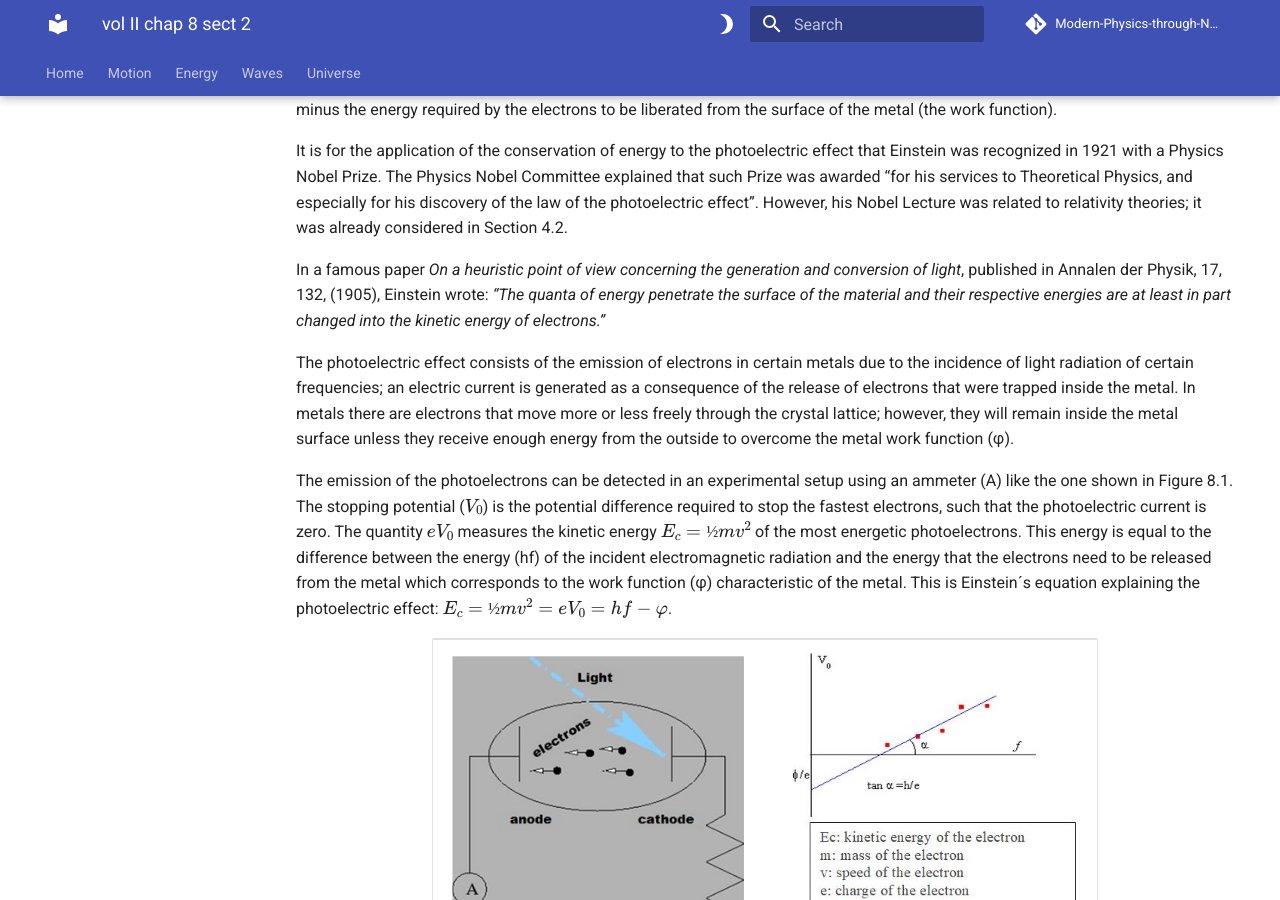
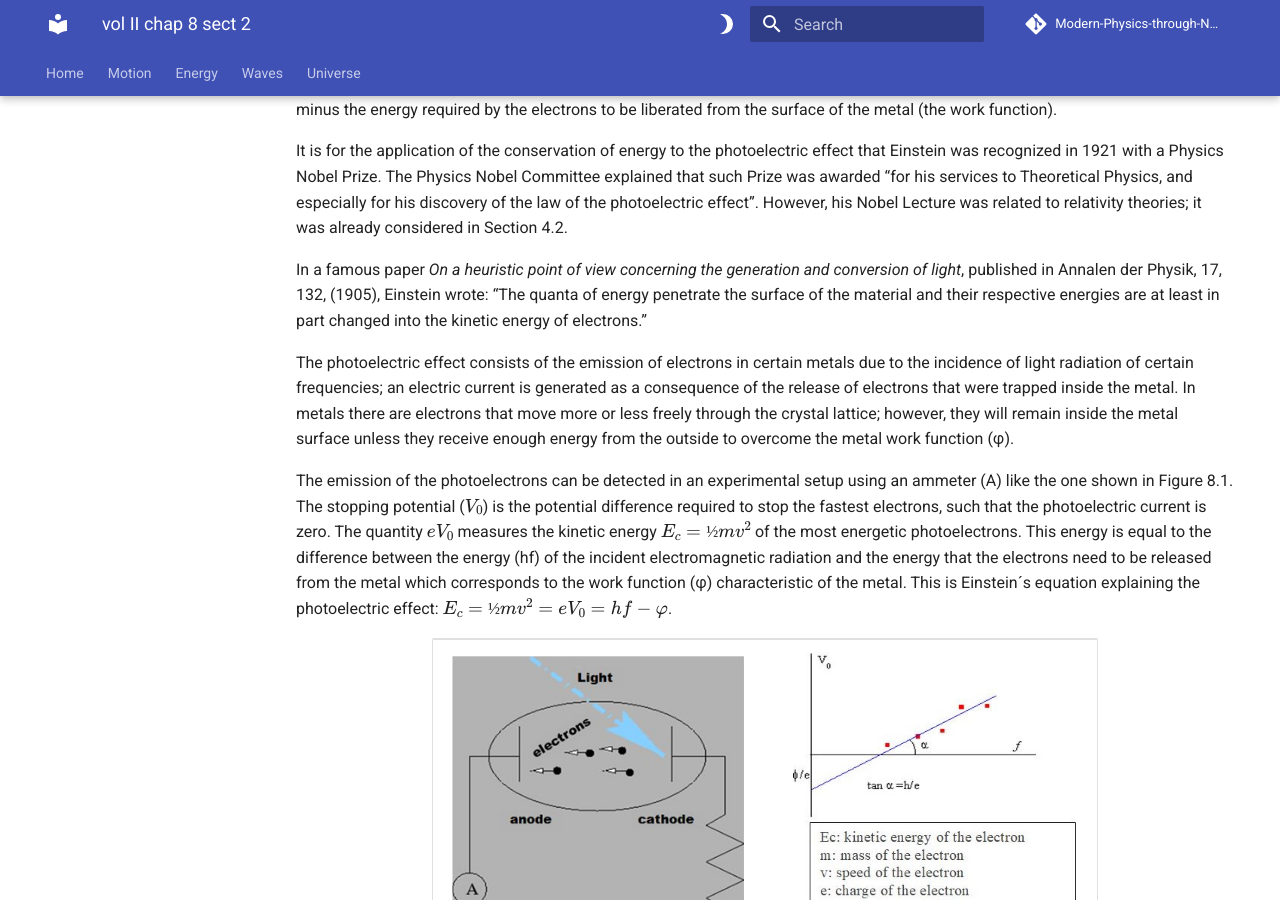
Before and after one commit to modphysnobel/modphysnobel.github.io, an MkDocs documentation site: the page built from docs/vol-II/vol-II-chap-8-sect-2.md, in a window 1280 px wide and 900 px high, scrolled down 970 px. Built offline with MkDocs 1.6.1 and Material for MkDocs 9.7.7, drawn with Linux system fonts in a browser that asks for light colours; some web fonts are replaced; comment, search, counter and statistics services are not loaded.

```diff
--- a/docs/vol-II/vol-II-chap-8-sect-2.md
+++ b/docs/vol-II/vol-II-chap-8-sect-2.md
@@ -26,7 +26,7 @@ In the photoelectric effect the energy of the photoelectrons that leave the meta
 
 It is for the application of the conservation of energy to the photoelectric effect that Einstein was recognized in 1921 with a Physics Nobel Prize. The Physics Nobel Committee explained that such Prize was awarded “for his services to Theoretical Physics, and especially for his discovery of the law of the photoelectric effect”. However, his Nobel Lecture was related to relativity theories; it was already considered in Section 4.2.
 
-In a famous paper *On a heuristic point of view concerning the generation and conversion of light*, published in Annalen der Physik, 17, 132, (1905), Einstein wrote: *“The quanta of energy penetrate the surface of the material and their respective energies are at least in part changed into the kinetic energy of electrons.”*
+In a famous paper *On a heuristic point of view concerning the generation and conversion of light*, published in Annalen der Physik, 17, 132, (1905), Einstein wrote: “The quanta of energy penetrate the surface of the material and their respective energies are at least in part changed into the kinetic energy of electrons.”
 
 The photoelectric effect consists of the emission of electrons in certain metals due to the incidence of light radiation of certain frequencies; an electric current is generated as a consequence of the release of electrons that were trapped inside the metal. In metals there are electrons that move more or less freely through the crystal lattice; however, they will remain inside the metal surface unless they receive enough energy from the outside to overcome the metal work function (φ).
 
```
